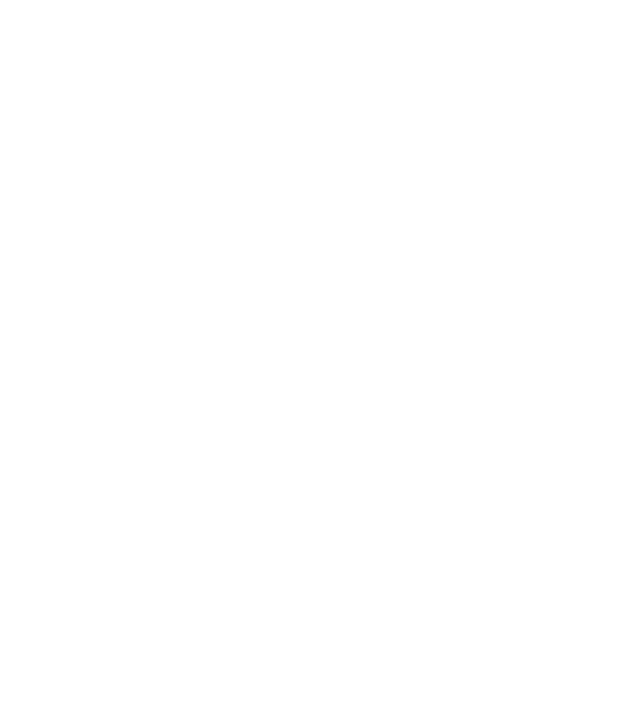
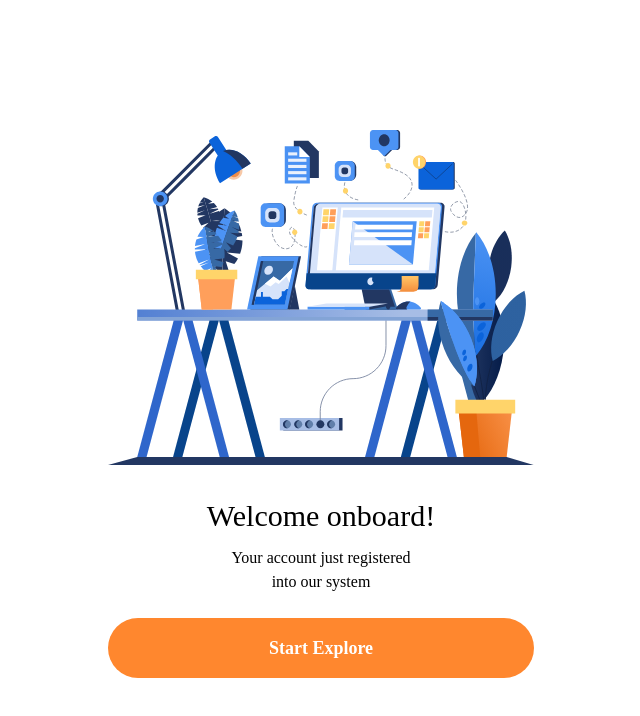
Before and after one commit to fathurohmansf/senabungserang, a Nuxt app: page /register-success in a window 1280 px wide. Before the commit this address had no page. Shown: the top 716 px of the page, without its empty margins (319-959 px from the left). Built offline with nearby package versions, Linux system fonts and the light colour scheme.

Commit message:
add register-success page

```diff
--- a/pages/login.vue
+++ b/pages/login.vue
@@ -1,5 +1,5 @@
 <template>
-        <div class="h-screen flex justify-center items-center auth-page">
+        <div class="h-screen flex justify-center items-center">
         <div
           class="hidden md:block lg:w-1/3 bg-white h-full auth-background rounded-tr-lg rounded-br-lg"
         ></div>
--- /dev/null
+++ b/pages/register-success.vue
@@ -0,0 +1,29 @@
+<template>
+  <div class="container mx-auto h-screen flex justify-center items-center">
+            <div class="w-full lg:w-1/3 px-10 lg:px-0">
+                <div class="flex justify-center items-center mx-auto mt-6 mb-8">
+                    <img src="/success-illustration.svg" alt="" class="w-full" />
+                </div>
+                <h2 class="font-medium mb-3 text-3xl text-center">
+                    Welcome onboard!
+                </h2>
+                <p class="text-center font-light">
+                    Your account just registered
+                    <br /> into our system
+                </p>
+                <div class="mb-4 mt-6">
+                    <div class="mb-3">
+                        <button @click="$router.push({ path: '/' })" class="block w-full bg-orange-button hover:bg-green-button text-white font-semibold px-6 py-4 text-lg rounded-full">
+                Start Explore
+              </button>
+                    </div>
+                </div>
+            </div>
+        </div>
+</template>
+
+<script>
+export default {
+  layout: 'success'
+}
+</script>
--- a/pages/register.vue
+++ b/pages/register.vue
@@ -1,5 +1,5 @@
 <template>
-          <div class="h-screen flex justify-center items-center auth-page">
+          <div class="h-screen flex justify-center items-center">
         <div
           class="hidden md:block lg:w-1/3 bg-white h-full auth-background rounded-tr-lg rounded-br-lg"
         ></div>
```
Also changed, not shown: layouts/auth.vue (+0 -10 lines), assets/css/tailwind.css.
